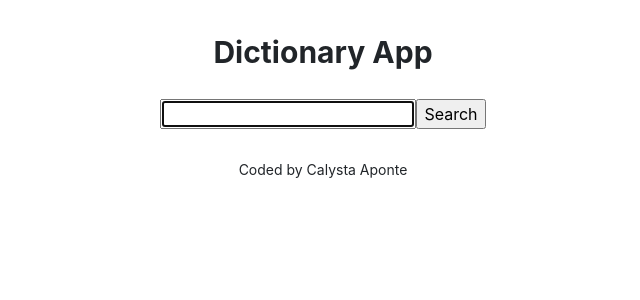
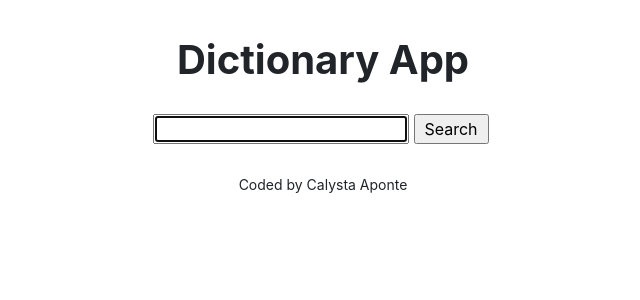
Before and after one commit to Caly-Caly/dictionary, a React (Create React App) app: page / in a window 1280 px wide. Shown: the top 300 px of the page, without its empty margins (317-957 px from the left). Built offline with nearby package versions, Linux system fonts and the light colour scheme.

Commit message:
Created a synonyms javascript and a example javascript

```diff
--- a/src/App.css
+++ b/src/App.css
@@ -3,7 +3,7 @@
 }
 
 .App-header{
-  font-size: 30px;
+  font-size: 40px;
   text-align: center;
 }
 
--- a/src/Dictionary.css
+++ b/src/Dictionary.css
@@ -1,7 +1,18 @@
-.Dictionary {
+.searchBar {
   text-align: center;
 }
 
 .Results {
   margin-top: 15px;
+  text-align: center;
 }
+
+.Results h1{
+  text-transform: capitalize;
+  margin-bottom: 15px;
+}
+
+.searchButton {
+  margin: 0 5px;
+  width: 75px;
+}
--- a/src/Dictionary.js
+++ b/src/Dictionary.js
@@ -26,9 +26,9 @@ export default function Dictionary() {
 
   return (
     <div className="Dictionary">
-      <form onSubmit={search}>
+      <form className="searchBar" onSubmit={search}>
         <input type="search" autoFocus={true} onChange={handleKeywordChange} />
-        <input type="submit" value="Search" />
+        <input type="submit" value="Search" className="searchButton" />
       </form>
       <div className="Results">
         <Results results={results} />
--- /dev/null
+++ b/src/Example.js
@@ -0,0 +1,14 @@
+import React from "react";
+
+export default function Example(props) {
+  if (props.example) {
+    return (
+      <div className="Example">
+        <strong>Example: </strong>
+        <em>{props.example}</em>
+      </div>
+    );
+  } else {
+    return null;
+  }
+}
--- a/src/Meaning.js
+++ b/src/Meaning.js
@@ -1,4 +1,6 @@
 import React from "react";
+import Synonyms from "./Synonyms"
+import Example from "./Example"
 
 export default function Meaning(props) {
   console.log(props.meanings);
@@ -7,9 +9,11 @@ export default function Meaning(props) {
       <h3>{props.meanings.partOfSpeech}</h3>
       <div>
         <p>
-          {props.meanings.definition}
+          <strong>Definition:</strong> {props.meanings.definition}
           <br />
-          <em>{props.meanings.example}</em>
+          <Example example={props.meanings.example} />
+          <br />
+          <Synonyms synonyms={props.meanings.synonyms} />
         </p>
       </div>
     </div>
--- /dev/null
+++ b/src/Synonyms.js
@@ -0,0 +1,16 @@
+import React from "react";
+
+export default function Synonyms(props) {
+  if (props.synonyms) {
+    return (
+      <ul className="Synonyms">
+      <strong>Synonyms:</strong>
+        {props.synonyms.map(function (synonyms, index) {
+          return <li key={index}>{synonyms}</li>;
+        })}
+      </ul>
+    );
+  } else {
+    return null;
+  }
+}
```
